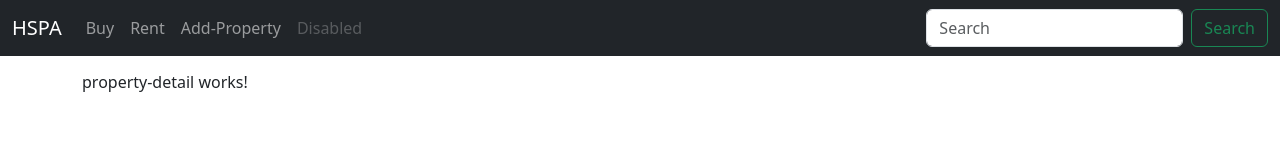
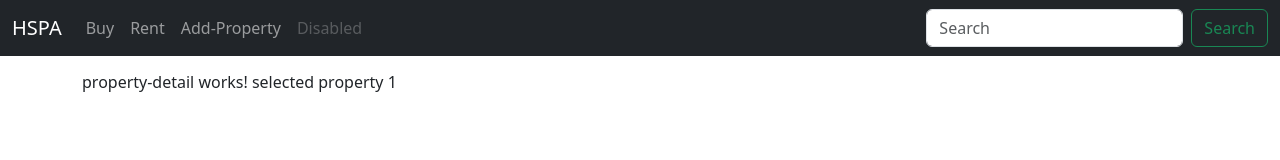
Before and after one commit to patilakanksha/HSPA, an Angular app in the folder Frontend/AngularUi/: page /property-detail/1 in a window 1280 px wide. Shown: the top 160 px of the page. Built offline with nearby package versions, Linux system fonts and the light colour scheme.

Commit message:
get data from route URL

```diff
--- a/Frontend/AngularUi/src/app/property/property-detail/property-detail.component.html
+++ b/Frontend/AngularUi/src/app/property/property-detail/property-detail.component.html
@@ -1,3 +1,4 @@
 <p>
   property-detail works!
+  selected property {{propertyId}}
 </p>
--- a/Frontend/AngularUi/src/app/property/property-detail/property-detail.component.ts
+++ b/Frontend/AngularUi/src/app/property/property-detail/property-detail.component.ts
@@ -1,4 +1,5 @@
 import { Component, OnInit } from '@angular/core';
+import { ActivatedRoute } from '@angular/router';
 
 @Component({
   selector: 'app-property-detail',
@@ -7,9 +8,11 @@
 })
 export class PropertyDetailComponent implements OnInit {
 
-  constructor() { }
+  public propertyId!: number;
+  constructor(private route: ActivatedRoute) { }
 
   ngOnInit() {
+    this.propertyId = this.route.snapshot.params["id"];
   }
 
 }
```
